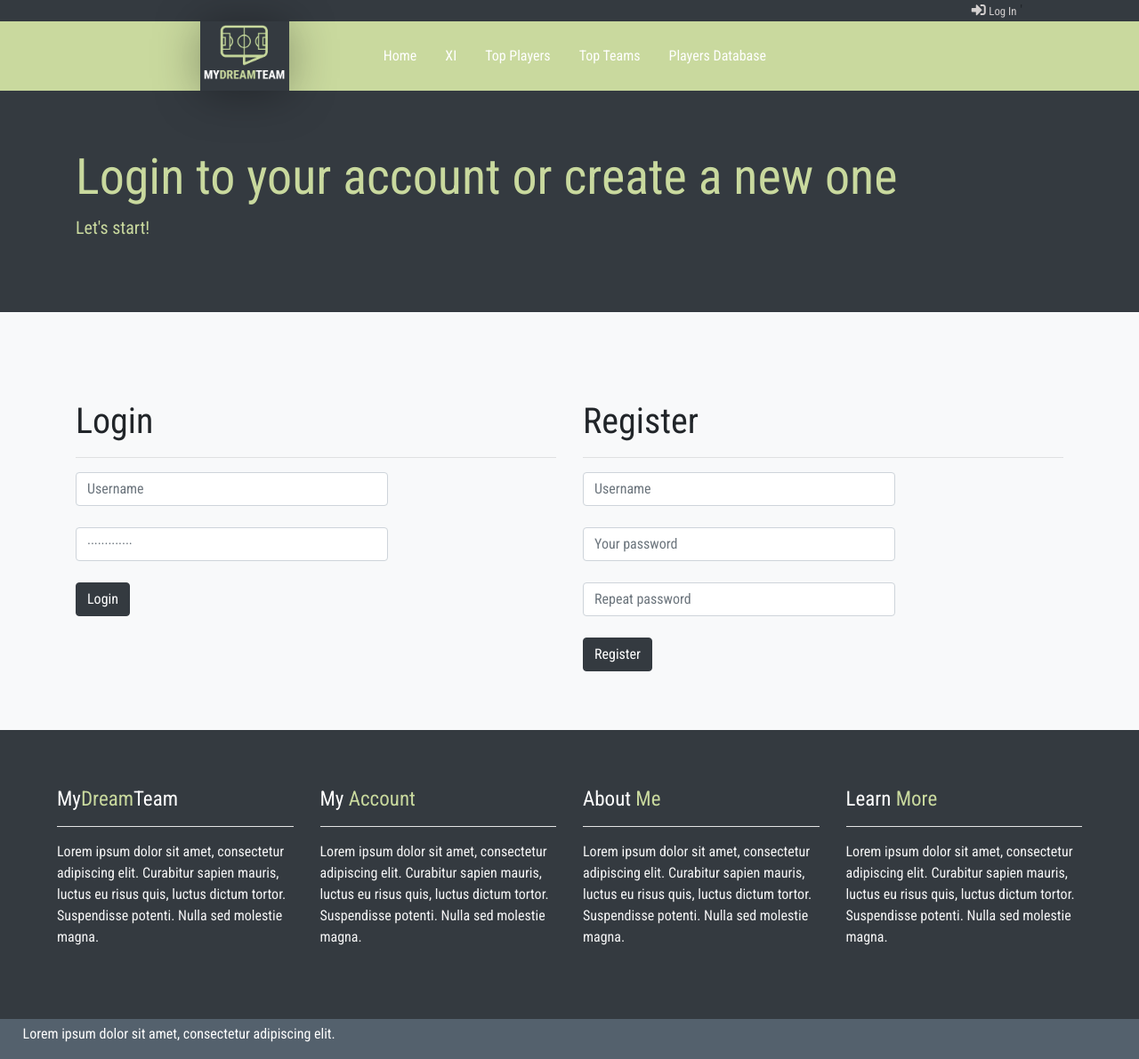
After one commit to Roitxo/mydreamteam, a PHP site: page /login.php in a window 1280 px wide. The commit adds this page. Shown: the whole page at 89% size. Run offline with PHP 8.4, Linux system fonts and the light colour scheme; some libraries are stand-ins or nearby versions.

Commit message:
Segundo commit
Adición de multiples cosas

```diff
--- /dev/null
+++ b/components/header.php
@@ -0,0 +1,48 @@
+<?php
+session_start();
+$elements = [
+    ["title" => "Home", "link" => "index.php"],
+    ["title" => "XI", "link" => "XI.php"],
+    ["title" => "Top Players", "link" => "index.php"],
+    ["title" => "Top Teams", "link" => "index.php"],
+    ["title" => "Players Database", "link" => "index.php"]
+];
+$header = "
+<div class='row subheader-row navbar-dark bg-dark'>
+<div class='col-10 subheader-col '></div>
+<div id='subheader-col-2' class='col-2 subheader-col '>";
+
+if (isset($_SESSION['nombre'])) {
+    $header .= "<small>Hello, " . $_SESSION['nombre'] . "</small>";
+    $header .= ' - ';
+    $header .= "<a href='profile.php?user=".$_SESSION['nombre']."'><i class='fas fa-user'></i>
+        </a><button class='btn' onclick='logout()'><i class='fas fa-sign-out-alt'></i></button>";
+} else {
+    $header .= "<a href='login.php'>
+        <i class='fas fa-sign-in-alt'></i>
+        <small class='nomargin'>Log In</small>
+        </a>'";
+}
+
+$header .= "</div>
+    </div>
+    <nav id='navbar' class='navbar-dark bg-green'>
+            <div class='row align-items-center'>
+                <div class='col-2 logo-box'>
+                    <a href='#'>
+                        <img src='img/logo.png' alt='logo' id='logo' />
+                    </a>
+                </div>
+                <div class='col-8'>
+                    <ul class='nav'>";
+foreach ($elements as $element) {
+    $header .= " <li class='nav-item'><a class=";
+    if (__FILE__ == $element['link']) {
+        $header .= "'nav-link link-active' href='".$element['link']."'>".$element['title']."</a></li>";
+    } else {
+        $header .= "'nav-link' href='".$element['link']."'>".$element['title']."</a></li>";
+    }
+
+}
+$header .= "</ul></div></div></nav>";
+?>
--- a/css/style.css
+++ b/css/style.css
@@ -25,6 +25,55 @@
   100% {
     opacity: 1;
   }
+}
+@-webkit-keyframes swing-in-top-fwd {
+  0% {
+    -webkit-transform: rotateX(-100deg);
+            transform: rotateX(-100deg);
+    -webkit-transform-origin: top;
+            transform-origin: top;
+    opacity: 0;
+  }
+  100% {
+    -webkit-transform: rotateX(0deg);
+            transform: rotateX(0deg);
+    -webkit-transform-origin: top;
+            transform-origin: top;
+    opacity: 1;
+  }
+}
+@keyframes swing-in-top-fwd {
+  0% {
+    -webkit-transform: rotateX(-100deg);
+            transform: rotateX(-100deg);
+    -webkit-transform-origin: top;
+            transform-origin: top;
+    opacity: 0;
+  }
+  100% {
+    -webkit-transform: rotateX(0deg);
+            transform: rotateX(0deg);
+    -webkit-transform-origin: top;
+            transform-origin: top;
+    opacity: 1;
+  }
+}
+html {
+  scroll-behavior: smooth;
+}
+.swing-in-top-fwd {
+	-webkit-animation: swing-in-top-fwd 0.5s cubic-bezier(0.175, 0.885, 0.320, 1.275) both;
+	animation: swing-in-top-fwd 0.5s cubic-bezier(0.175, 0.885, 0.320, 1.275) both;
+}
+.form input{
+  width: 65%;
+}
+#app{
+  padding: 6% 0% 6% 0%;
+}
+#summary{
+  padding: 3%;
+  display: none;
 }
 .fade-in1 {
   -webkit-animation: fade-in 1.2s cubic-bezier(0.39, 0.575, 0.565, 1) both;
@@ -63,6 +112,11 @@ footer p {
 .nomargin {
   margin: 0;
 }
+#navbar{
+  position: sticky;
+  top: 0;
+  z-index: 20;
+}
 #subheader-col-2 small,
 #subheader-col-2 i {
   color: #d3cfcf;
@@ -72,6 +126,9 @@ footer p {
 }
 .nav {
   font-family: "Roboto Condensed", sans-serif;
+}
+.link-active{
+  color: #343a40;
 }
 .bg-green {
   background-color: #c9d99e;
@@ -86,6 +143,8 @@ footer p {
   width: 100px;
   background-color: #343a40;
   margin-left: 15%;
+  box-shadow: 0px 3px 51px 0px rgba(0,0,0,0.34);
+  z-index: 25;
 }
 .jumbo-home {
   background-image: url(https://cdn.pixabay.com/photo/2015/09/09/17/18/stadium-931975_1280.jpg);
@@ -184,6 +243,7 @@ footer p {
   padding: 5%;
 }
 #dialogChoosePlayerInner {
+  margin-top: 7%;
   border-radius: 20px;
   background-color: white;
   padding: 2%;
--- /dev/null
+++ b/js/login.js
@@ -0,0 +1,93 @@
+//data
+var errors = [];
+//functions
+function login() {
+    var username = document.getElementById("log-username").value;
+    var password = document.getElementById("log-pass").value;
+    if (validateLogin(username, password)){
+        errors.length = 0;
+        var form = new FormData();
+        form.append('action', 'login');
+        form.append('username', username);
+        form.append('pass', password);
+        axios.post('php-scripts/sessionMgmt.php', form)
+            .then(response =>{
+                if (response.data == 'not logged') {
+                    errors.push("Incrrect Password or Username");
+                    displayErrors();
+                } else {
+                    displayErrors();
+                    window.location.replace("./profile.php");
+                }
+            })
+            .catch(error => {
+                console.log(error);
+            })
+    } else {
+        displayErrors();
+    }
+}
+function logout(){
+    var form = new FormData();
+    form.append('action', 'logout');
+    axios.post("php-scripts/sessionMgmt.php", form)
+    .then(response => {
+        console.log(response.data);
+        window.location.replace("index.php");
+    })
+}
+function validateLogin(user, pass){
+    user == "" ? errors.push("Must fill username") : null
+    pass == "" ? errors.push("Must fill password") : null
+    return errors.length > 0 ?  false : true
+}
+function displayErrors(){
+    div = document.getElementById('errors');
+    div.innerHTML = ``;
+    errors.forEach(element =>{
+        div.innerHTML += `<div class="alert alert-danger" role="alert">${element}</div>`
+    })
+    errors.length = 0;
+}
+function passMatch(pass1, pass2){
+    if (pass1 == pass2) {
+        return true;
+    } else {
+        errors.push("Passwords must match")
+        return false;
+    }
+}
+function register(){
+    var username = document.getElementById("re-username").value;
+    var password = document.getElementById("re-password").value;
+    var password2 = document.getElementById("re-password2").value;
+    if (validateLogin(username, password)) {
+        if (passMatch(password, password2)) {
+            form = new FormData();
+            form.append('action', 'register');
+            form.append('username', username);
+            form.append('pass', password);
+            axios
+                .post("php-scripts/sessionMgmt.php", form)
+                .then(response => {
+                    console.log(response.data);
+                    if (response.data == "registered") {
+                        errors.length = 0;
+                        div = document.getElementById('errors');
+                        div.innerHTML = `<div class="alert alert-success" role="alert">User succesfully registered. Now you can log in</div>`;
+                    } else if (response.data == "exists"){
+                        errors.push("User exists. Please, use other username");
+                        displayErrors();
+                    }
+                })
+                .catch(error => {
+                    console.log(error);
+                })
+        } else {
+            displayErrors();
+        }
+    } else {
+        displayErrors();
+    }
+}
+//mounted
--- /dev/null
+++ b/login.php
@@ -0,0 +1,111 @@
+<?php
+if (isset($_SESSION['nombre'])) {
+  header('Location: profile.php?user=' . $_SESSION['nombre']);
+}
+include("components/header.php");
+?>
+
+<!DOCTYPE html>
+<html lang="en">
+
+<head>
+  <meta charset="UTF-8" />
+  <meta name="viewport" content="width=device-width, initial-scale=1.0" />
+  <meta http-equiv="X-UA-Compatible" content="ie=edge" />
+  <link rel="stylesheet" href="https://stackpath.bootstrapcdn.com/bootstrap/4.4.1/css/bootstrap.min.css" integrity="sha384-Vkoo8x4CGsO3+Hhxv8T/Q5PaXtkKtu6ug5TOeNV6gBiFeWPGFN9MuhOf23Q9Ifjh" crossorigin="anonymous" />
+  <link rel="stylesheet" href="https://cdnjs.cloudflare.com/ajax/libs/font-awesome/5.11.2/css/all.min.css" />
+  <link href="https://fonts.googleapis.com/css?family=Montserrat|Roboto+Condensed&display=swap" rel="stylesheet" />
+  <link rel="stylesheet" href="css/style.css" />
+  <script src="https://code.jquery.com/jquery-3.4.1.slim.min.js" integrity="sha384-J6qa4849blE2+poT4WnyKhv5vZF5SrPo0iEjwBvKU7imGFAV0wwj1yYfoRSJoZ+n" crossorigin="anonymous"></script>
+  <script src="https://cdn.jsdelivr.net/npm/popper.js@1.16.0/dist/umd/popper.min.js" integrity="sha384-Q6E9RHvbIyZFJoft+2mJbHaEWldlvI9IOYy5n3zV9zzTtmI3UksdQRVvoxMfooAo" crossorigin="anonymous"></script>
+  <script src="https://stackpath.bootstrapcdn.com/bootstrap/4.4.1/js/bootstrap.min.js" integrity="sha384-wfSDF2E50Y2D1uUdj0O3uMBJnjuUD4Ih7YwaYd1iqfktj0Uod8GCExl3Og8ifwB6" crossorigin="anonymous"></script>
+  <script src="https://cdnjs.cloudflare.com/ajax/libs/axios/0.19.0/axios.js"></script>
+  <script src="js/login.js"></script>
+  <title>TeamMaker</title>
+</head>
+
+<body>
+  <?php
+    echo $header;
+  ?>
+  <div class="jumbotron jumbotron-fluid call-to-action bg-dark">
+    <div class="container">
+      <h1 class="display-4">Login to your account or create a new one</h1>
+      <p class="lead">Let's start!</p>
+    </div>
+  </div>
+  <div class="container">
+    <div class="row">
+      <div id="errors" class="col-6"></div>
+    </div>
+    <div id="app" class="row">
+      <div class="form col-6">
+        <h1>Login</h1>
+        <hr>
+        <input id="log-username" type="text" placeholder="Username" class="form-control">
+        <br>
+        <input id="log-pass" type="password" placeholder="·············" class="form-control">
+        <br>
+        <button onclick="login()" class="btn btn-dark">Login</button>
+      </div>
+      <div class="form col-6">
+        <h1>Register</h1>
+        <hr>
+        <input id="re-username" type="text" placeholder="Username" class="form-control">
+        <br>
+        <input id="re-password" type="password" placeholder="Your password" class="form-control">
+        <br>
+        <input id="re-password2" type="password" placeholder="Repeat password" class="form-control">
+        <br>
+        <button onclick="register()" class="btn btn-dark">Register</button>
+      </div>
+    </div>
+  </div>
+  <footer class="row bg-dark">
+    <div class="col-3 ">
+      <h1>My<span class="color-green">Dream</span>Team</h1>
+      <hr />
+      <p>
+        Lorem ipsum dolor sit amet, consectetur adipiscing elit. Curabitur
+        sapien mauris, luctus eu risus quis, luctus dictum tortor. Suspendisse
+        potenti. Nulla sed molestie magna.
+      </p>
+    </div>
+    <div class="col-3">
+      <h1>My <span class="color-green">Account</span></h1>
+      <hr />
+      <p>
+        Lorem ipsum dolor sit amet, consectetur adipiscing elit. Curabitur
+        sapien mauris, luctus eu risus quis, luctus dictum tortor. Suspendisse
+        potenti. Nulla sed molestie magna.
+      </p>
+    </div>
+    <div class="col-3">
+      <h1>About <span class="color-green">Me</span></h1>
+      <hr />
+      <p>
+        Lorem ipsum dolor sit amet, consectetur adipiscing elit. Curabitur
+        sapien mauris, luctus eu risus quis, luctus dictum tortor. Suspendisse
+        potenti. Nulla sed molestie magna.
+      </p>
+    </div>
+    <div class="col-3">
+      <h1>Learn <span class="color-green">More</span></h1>
+      <hr />
+      <p>
+        Lorem ipsum dolor sit amet, consectetur adipiscing elit. Curabitur
+        sapien mauris, luctus eu risus quis, luctus dictum tortor. Suspendisse
+        potenti. Nulla sed molestie magna.
+      </p>
+    </div>
+  </footer>
+  <div class="bottom-end row align-items-center">
+    <div class="col-sm">
+      <p>
+        Lorem ipsum dolor sit amet, consectetur adipiscing elit.
+      </p>
+    </div>
+  </div>
+</body>
+
+</html>
```
Also changed, not shown: XI.php (+22 -34 lines), index.php (+40 -176 lines), js/XI.js (+41 -1 lines), php-scripts/playersMgmt.php (+4 -4 lines), php-scripts/sessionMgmt.php (added, +38 -0 lines), php-scripts/teamMgmt.php (added, +12 -0 lines), profile.php (added, +50 -0 lines).
